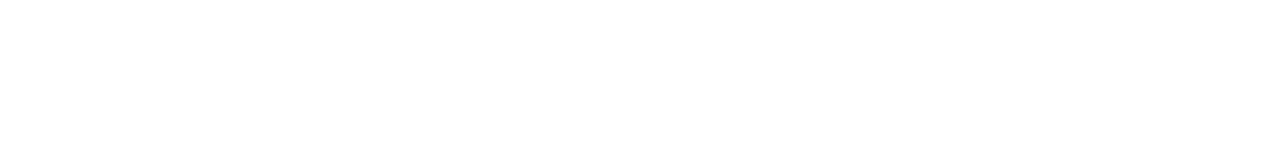
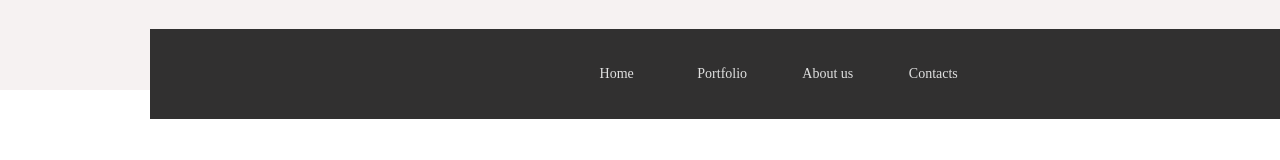
Before and after one commit to ViktorUserName/Project-with-sass, a plain HTML site: page index.html in a window 1280 px wide. Drawn offline with Linux system fonts and the light colour scheme.

Commit message:
Made header with menu

```diff
--- a/index.html
+++ b/index.html
@@ -0,0 +1,72 @@
+<!DOCTYPE html/>
+<html lang="en">
+<head>
+<meta charset="UTF-8"/>
+<meta name="Key" content="keykey"/>
+<title>Practice work</title>
+<link href="./style/style.css" rel="stylesheet"/>
+<meta name="viewport" content="width=device-width, initial-scale=1">
+</head>
+<body>
+
+
+    <div>
+
+
+        <div class="first">
+            <header class="menu">
+                <ul class="menuUl">
+                    <li class="li"><a href="#">Home</a></li>
+                    <li class="li"><a href="#">Portfolio</a></li>
+                    <li class="li"><a href="#">About us</a></li>
+                    <li class="li"><a href="#">Contacts</a></li>
+                </ul>
+            </header>
+            <div class="previeOrg"></div>
+        </div>
+
+
+
+
+
+
+
+
+
+
+
+
+
+
+
+
+
+
+
+
+
+
+
+
+
+
+
+    </div>
+
+
+
+
+
+
+
+
+
+
+
+
+
+
+
+
+</body>
+</html>
--- a/style/style.scss
+++ b/style/style.scss
@@ -0,0 +1,57 @@
+* {
+    box-sizing: border-box;
+    margin: 0;
+    padding: 0;
+    list-style-type: none;
+    }
+
+$colheader: #f6f2f2;
+$colmenu: #313030;
+$coltext: #e0e0e0;
+$colli: #ff3f40;
+
+.first {
+    background: $colheader;
+    position: fixed;
+
+}
+
+.menu {
+    background:$colmenu;
+    width: 1250px;
+    height: 90px;
+    position: relative;
+    top: 29px;
+    margin: 0px 150px 0px 150px;
+    display: flex;
+    justify-content: center;
+
+}
+
+.menuUl {
+    display: flex;
+    flex-direction: row;
+    flex-wrap: nowrap;
+    justify-content: space-between;
+    align-items: center;
+    width: calc(100%/3);
+    height: 100%;
+    color: $coltext;
+    font-size: 14px;
+    a {
+        text-decoration: none;
+        color: $coltext;
+    }
+    & li {
+        height: 100%;
+        width: 100;
+        display: flex;
+        justify-content: center;
+        align-items: center;
+    }
+    & li:hover {
+        background: $colli;
+
+    }
+
+}
```
Also changed, not shown: style/style.css, 1 other file.
